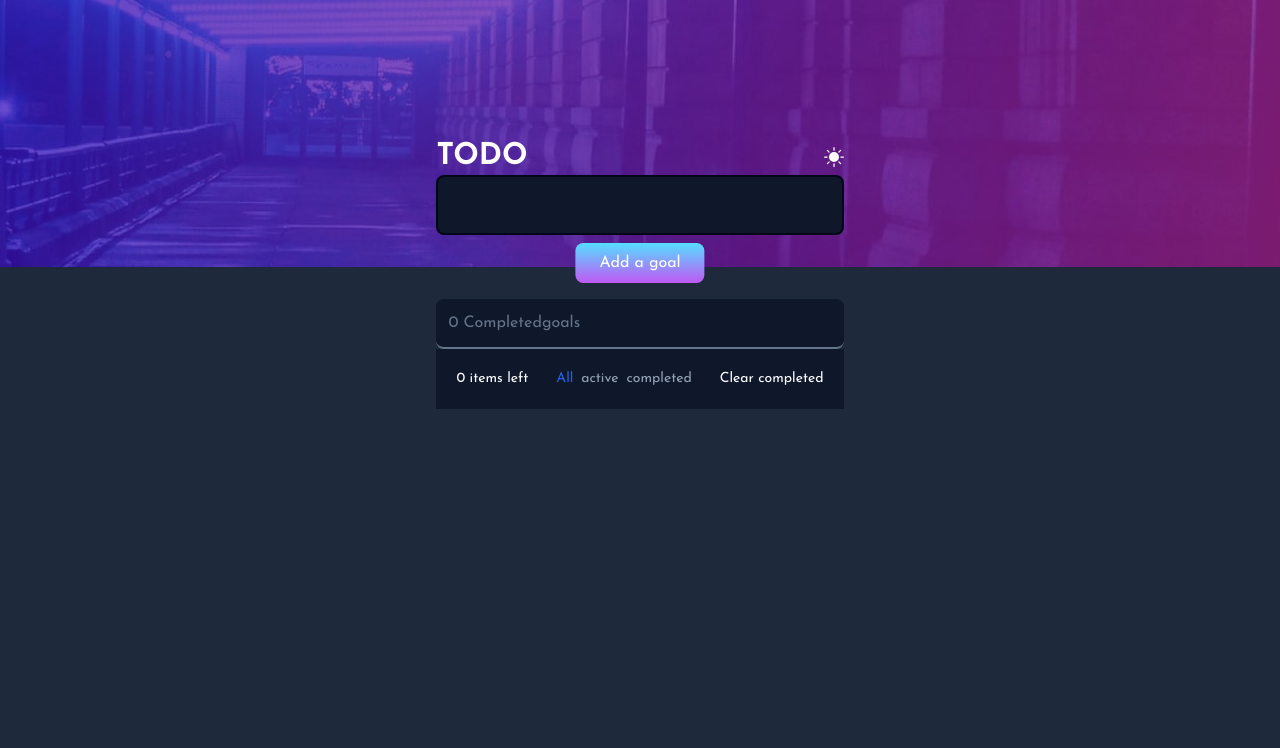
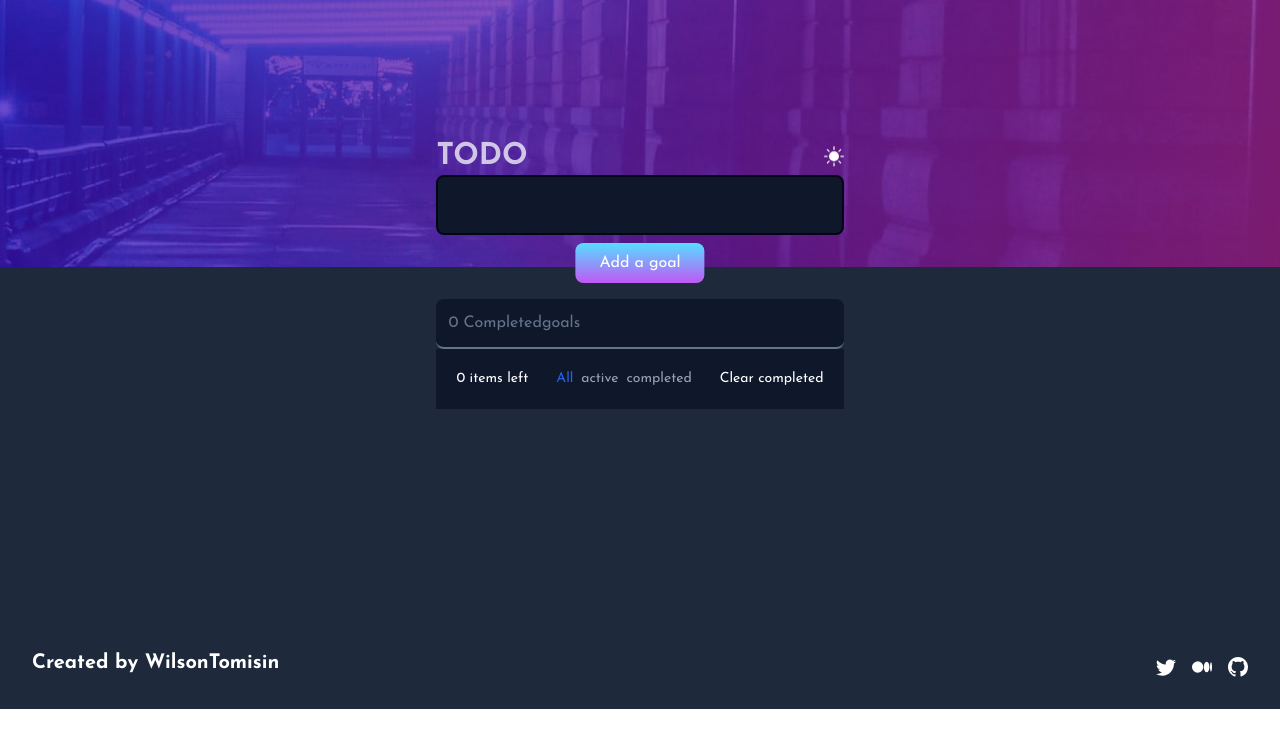
Before and after one commit to WilsonTomisin/todo-app-challenge, a React (Create React App) app: page /completed in a window 1280 px wide. Shown: the top 748 px of the page. Built offline with nearby package versions, Linux system fonts and the light colour scheme.

Commit message:
added the footer

```diff
--- a/src/App.js
+++ b/src/App.js
@@ -4,6 +4,7 @@ import darkImg from './images/bg-desktop-dark.jpg'
 import lightImg from './images/bg-desktop-light.jpg'
 import { Todo } from './components/Todo';
 import { useState } from 'react';
+import { Footer } from './components/Footer';
 
 
 
@@ -16,12 +17,13 @@ const App = () => {
   const lightTheme = islight? 'bg-white'  : 'bg-slate-800'
   const lightBg = islight ? lightImg : darkImg
   return (
-    <div className={`h-auto w-full transition-all  ${lightTheme} body`}>
+    <div className={`h-auto w-full transition duration-1000 ease-out  ${lightTheme} body`}>
       <img src={lightBg} className=' transition-all.26+ '/>
-      <div className=' h-full flex items-center justify-center pb-72 todo-container'>
+      <div className=' h-full flex items-center justify-center pb-20'>
 
         <Todo setLight = {setLight} islight= {islight}/>
       </div>
+      <Footer islight={islight}/>
     </div>
   )
 }
--- /dev/null
+++ b/src/components/Footer.jsx
@@ -0,0 +1,26 @@
+import React from 'react'
+import { BsTwitter, BsMedium, BsGithub} from 'react-icons/bs'
+
+export const Footer = ({islight}) => {
+    const links =[
+        {icon: <BsTwitter/> , link : 'https://twitter.com/WilsonTomisin'},
+        {icon: <BsMedium/> , link: ''},
+        { icon: <BsGithub/> , link : 'https://github.com/WilsonTomisin'}
+    ]
+    const isWhite = !islight ? "text-white" : "text-slate-900"
+  return (
+    <div className={` text-xl ${isWhite} font-bold h-auto width-full flex items-end justify-between p-8`}>
+        <span>Created by WilsonTomisin</span>
+        <ul className=' flex items-center justify-between'>
+           {links.map((item, index)=>{
+            const paddingx = index==1 ? 'px-4' : ''
+            return(
+                <li key={index} className={`${paddingx}`}>
+                    <a href= {item.link} target='__blank'> {item.icon} </a>
+                </li>
+            )
+           })}
+        </ul>
+    </div>
+  )
+}
--- a/src/components/Todo.jsx
+++ b/src/components/Todo.jsx
@@ -57,8 +57,8 @@ export const Todo = ({islight, setLight}) => {
   return (
     <div className=' relative -top-32 w-auto  '>
       <div className=' flex items-center justify-between'>
-        <h1 className=' text-white font-bold text-3xl'>TODO</h1>
-        <button className=' bg-transparent text-white rounded-xl text-xl font-bold' onClick={(e)=>{
+        <h1 className=' text-white font-bold text-3xl animate-pulse'>TODO</h1>
+        <button className=' bg-transparent text-white rounded-xl text-xl font-bold animate-bounce' onClick={(e)=>{
             setLight((preval)=> !preval)
         }}>
             { !islight ? <BsFillSunFill/> : <BsFillMoonFill/> }
@@ -70,7 +70,7 @@ export const Todo = ({islight, setLight}) => {
              value={todo}
              ref={inputRef}
              onChange={(e)=>(setTodo(e.currentTarget.value))}/>
-            <button className=' rounded-lg relative left-1/2 -translate-x-1/2 mt-2 text-white bg-green-500 px-6 py-2 add-btn '
+            <button className=' rounded-lg relative left-1/2 -translate-x-1/2 mt-2 text-white bg-green-500 px-6 py-2 add-btn'
             onClick={(e)=>{
                 e.preventDefault()
                 inputRef.current.focus()
--- a/src/styles/App.css
+++ b/src/styles/App.css
@@ -4,7 +4,3 @@
     font-family: 'Josefin Sans', sans-serif;
 
 }
-
-.todo-container{
-    min-height: calc( 100vh- padding-top(300px));
-}
```
